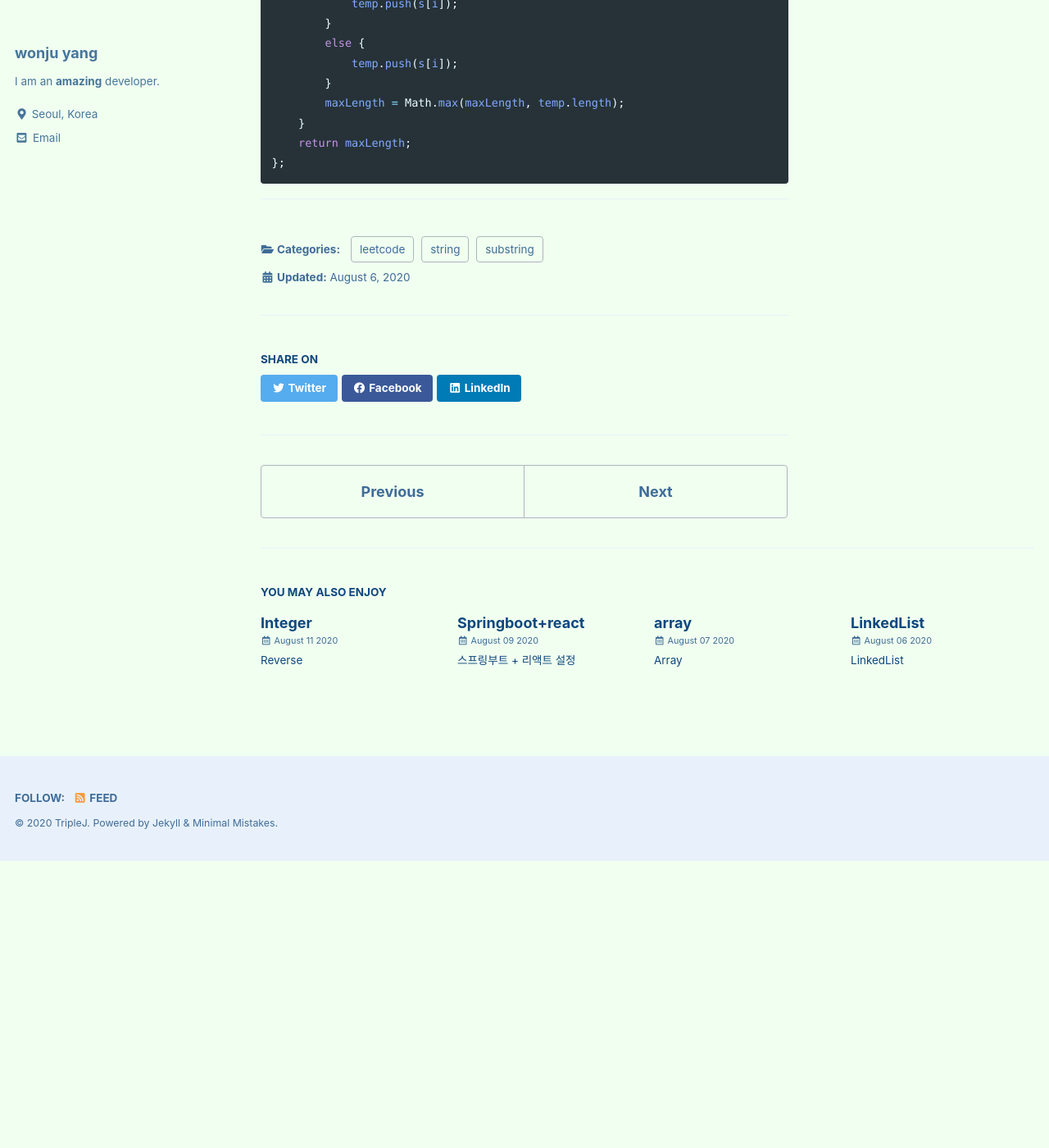
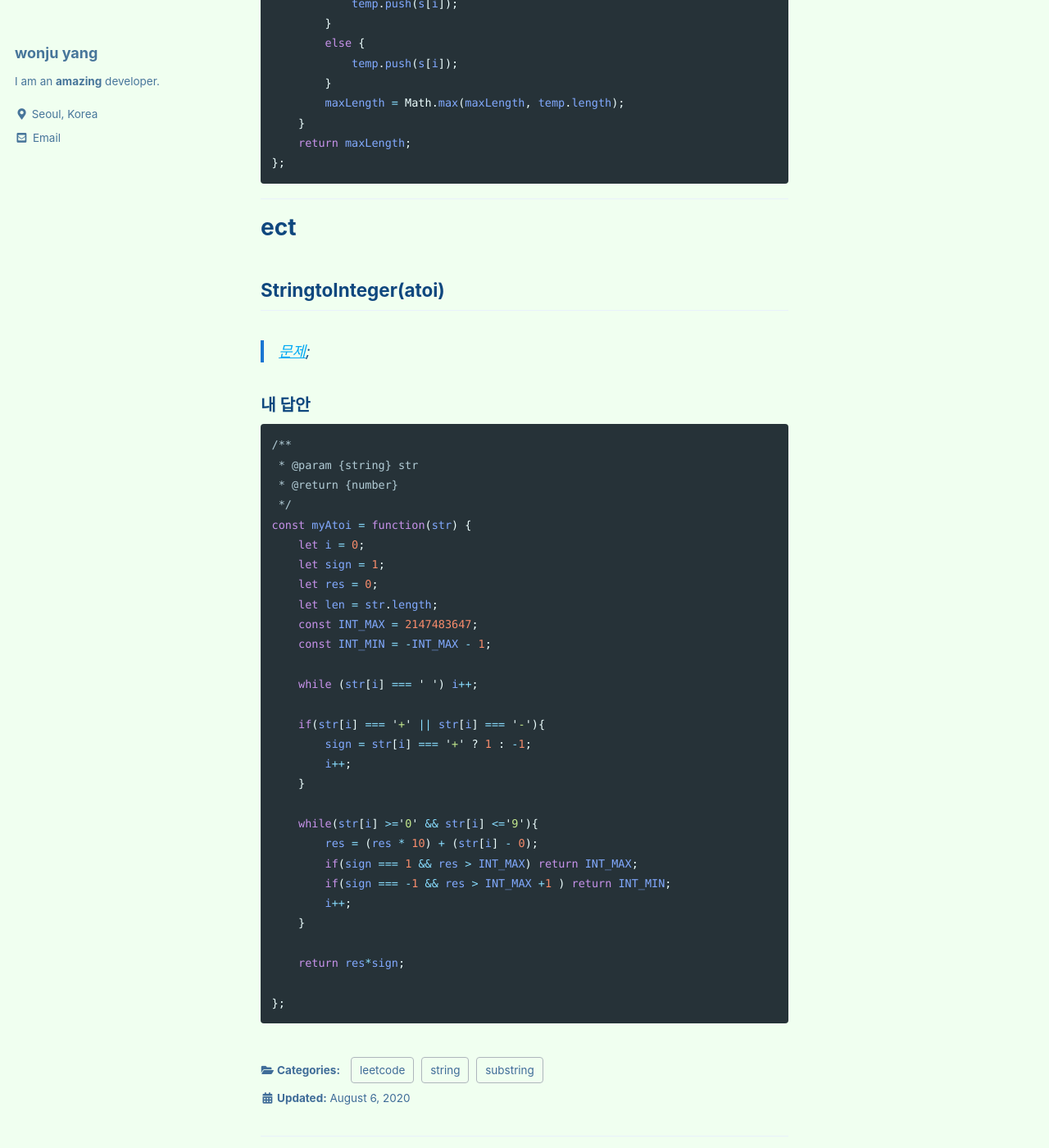
Before and after one commit to wonjuYang/wonjuYang.github.io, a Jekyll site: the page built from _posts/2020-08-06-String.md, in a window 1280 px wide and 1400 px high, scrolled down 2535 px. Shown: the whole window at 82% size. Built offline with Jekyll 4.4.1, drawn with Linux system fonts in a browser that asks for light colours; cached includes are drawn as plain includes; before the commit the page ends 3585 px from its top, so only the background shows below that; some of the changed text lies outside the part shown.

````diff
--- a/_posts/2020-08-06-String.md
+++ b/_posts/2020-08-06-String.md
@@ -10,7 +10,7 @@ categories: leetcode string substring
 ## isPalindrome
 
 
->[문제](>https://leetcode.com/problems/palindrome-number/)
+>[문제](https://leetcode.com/problems/palindrome-number/)
 
 
 ### 내 답안
@@ -47,7 +47,7 @@ var isPalindrome = function(x) {
 ## longestPalindrome
 
 
->[문제](>https://leetcode.com/problems/longest-palindromic-substring/submissions/)
+>[문제](https://leetcode.com/problems/longest-palindromic-substring/submissions/)
 
 
 ### 내 답안
@@ -94,7 +94,7 @@ const longestPalindrome = function(s) {
 
 
 
->> [문제](>https://leetcode.com/problems/longest-substring-without-repeating-characters/)
+> [문제](https://leetcode.com/problems/longest-substring-without-repeating-characters/)
 
 
 
@@ -124,3 +124,54 @@ var lengthOfLongestSubstring = function(s) {
 };
 ```
 ***
+
+
+
+
+# ect
+
+
+## StringtoInteger(atoi)
+
+
+
+
+> [문제](https://leetcode.com/problems/string-to-integer-atoi/);
+
+
+
+
+### 내 답안
+
+
+```javascript
+/**
+ * @param {string} str
+ * @return {number}
+ */
+const myAtoi = function(str) {
+    let i = 0;
+    let sign = 1;
+    let res = 0;
+    let len = str.length;
+    const INT_MAX = 2147483647;
+    const INT_MIN = -INT_MAX - 1;
+
+    while (str[i] === ' ') i++;
+
+    if(str[i] === '+' || str[i] === '-'){
+        sign = str[i] === '+' ? 1 : -1;
+        i++;
+    }
+
+    while(str[i] >='0' && str[i] <='9'){
+        res = (res * 10) + (str[i] - 0);
+        if(sign === 1 && res > INT_MAX) return INT_MAX;
+        if(sign === -1 && res > INT_MAX +1 ) return INT_MIN;
+        i++;
+    }
+
+    return res*sign;
+
+};
+```
````
Also changed, not shown: _posts/2020-08-11-Integer.md (+1 -1 lines), _posts/2020-08-12-HashMap.md (added, +138 -0 lines).
